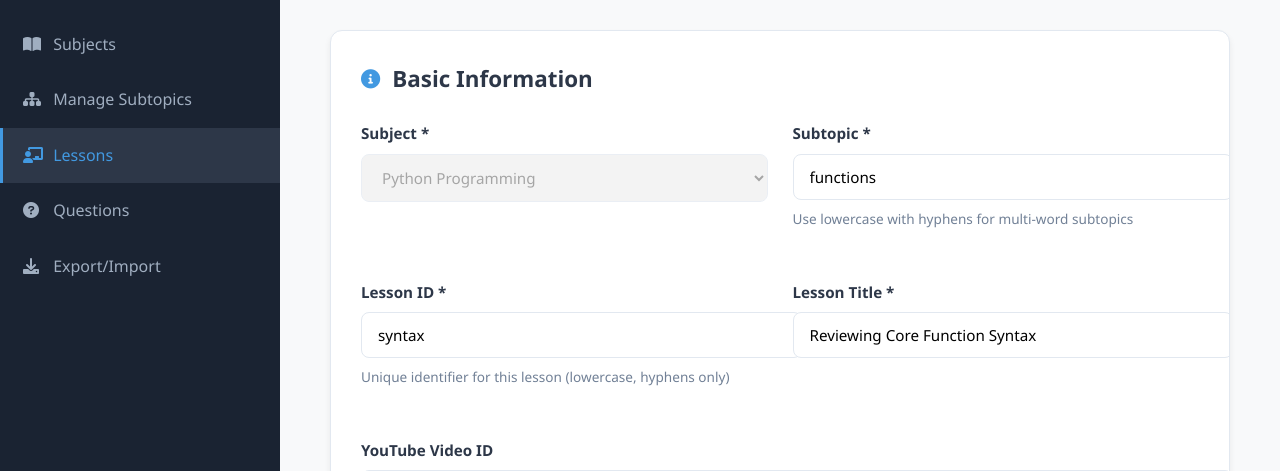
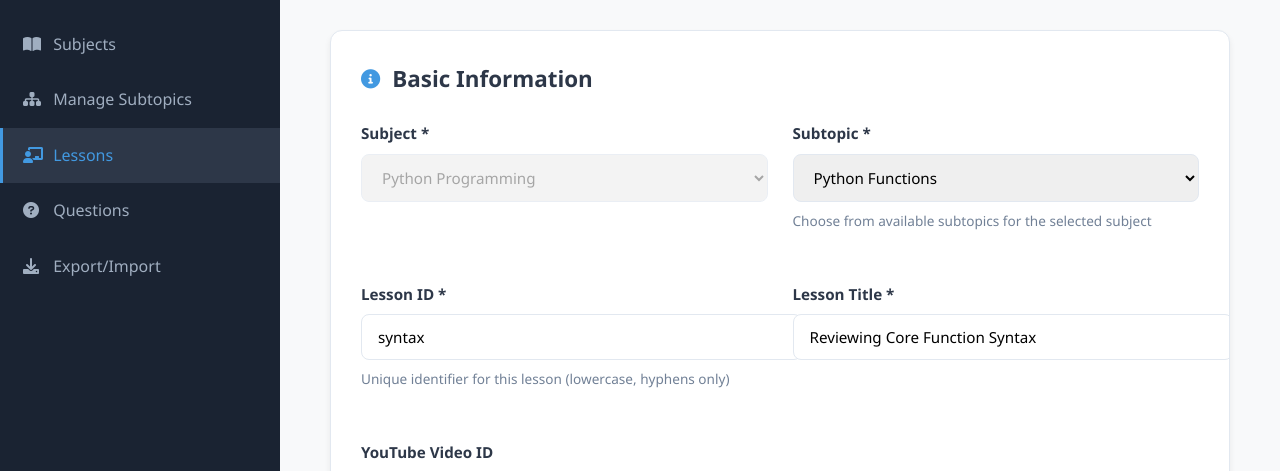
Before and after one commit to beattytyler/Self-Paced-RPG, a Flask app: page /admin/lessons/python/functions/syntax/edit in a window 1280 px wide. Shown: the part 164-635 px from the top of the page. Run offline with Flask 3, Linux system fonts and the light colour scheme.

Commit message:
drop down menu for subtopics

```diff
--- a/self-paced-learning/app.py
+++ b/self-paced-learning/app.py
@@ -2080,6 +2080,18 @@ def admin_edit_lesson(subject, subtopic, lesson_id):
             with open(subjects_path, "r", encoding="utf-8") as f:
                 subjects = json.load(f).get("subjects", {})
 
+        # Get subtopics for the current subject
+        subject_subtopics = {}
+        subject_config = data_loader.load_subject_config(subject)
+        if subject_config and "subtopics" in subject_config:
+            for subtopic_id, subtopic_data in subject_config["subtopics"].items():
+                subject_subtopics[subtopic_id] = {
+                    "name": subtopic_data.get(
+                        "name", subtopic_id.replace("-", " ").title()
+                    ),
+                    "order": subtopic_data.get("order", 0),
+                }
+
         return render_template(
             "admin/create_lesson.html",
             subjects=subjects,
@@ -2088,6 +2100,7 @@ def admin_edit_lesson(subject, subtopic, lesson_id):
             subject=subject,
             subtopic=subtopic,
             lesson_id=lesson_id,
+            subject_subtopics=subject_subtopics,
         )
 
     except Exception as e:
@@ -2107,6 +2120,30 @@ def admin_delete_lesson(subject, subtopic, lesson_id):
     except Exception as e:
         app.logger.error(f"Error deleting lesson: {e}")
         return jsonify({"error": str(e)}), 500
+
+
+@app.route("/api/subjects/<subject_id>/subtopics", methods=["GET"])
+def get_subject_subtopics(subject_id):
+    """Get subtopics for a specific subject."""
+    try:
+        subject_config = data_loader.load_subject_config(subject_id)
+        if not subject_config or "subtopics" not in subject_config:
+            return jsonify({"subtopics": {}})
+
+        # Return only the subtopic names and IDs for the dropdown
+        subtopics = {}
+        for subtopic_id, subtopic_data in subject_config["subtopics"].items():
+            subtopics[subtopic_id] = {
+                "name": subtopic_data.get(
+                    "name", subtopic_id.replace("-", " ").title()
+                ),
+                "order": subtopic_data.get("order", 0),
+            }
+
+        return jsonify({"subtopics": subtopics})
+    except Exception as e:
+        app.logger.error(f"Error loading subtopics for subject {subject_id}: {e}")
+        return jsonify({"error": "Failed to load subtopics"}), 500
 
 
 @app.route("/admin/lessons/<subject>/<subtopic>")
--- a/self-paced-learning/data/subjects.json
+++ b/self-paced-learning/data/subjects.json
@@ -2,7 +2,7 @@
   "subjects": {
     "python": {
       "name": "Python Programming",
-      "description": "Master Python from basics to advanced topics including functions, loops, data structures, and more.",
+      "description": "Complete Python learning path from basics to advanced concepts",
       "icon": "fab fa-python",
       "color": "#3776ab",
       "status": "active",
--- a/self-paced-learning/data/subjects/python/subject_config.json
+++ b/self-paced-learning/data/subjects/python/subject_config.json
@@ -109,6 +109,7 @@
     "function return values",
     "recursive functions",
     "error handling",
-    "test"
+    "test",
+    "python syntax"
   ]
 }
--- a/self-paced-learning/templates/admin/create_lesson.html
+++ b/self-paced-learning/templates/admin/create_lesson.html
@@ -64,10 +64,18 @@
 
                             <div class="form-group">
                                 <label for="subtopic">Subtopic *</label>
-                                <input type="text" id="subtopic" name="subtopic" required
-                                       placeholder="e.g., functions, loops, data-structures"
-                                       {% if edit_mode %}value="{{ subtopic }}" readonly{% endif %}>
-                                <small>Use lowercase with hyphens for multi-word subtopics</small>
+                                <select id="subtopic" name="subtopic" required {% if edit_mode %}disabled{% endif %}>
+                                    <option value="">Select Subtopic</option>
+                                    {% if edit_mode and subject_subtopics %}
+                                        {% for subtopic_id, subtopic_data in subject_subtopics.items() %}
+                                            <option value="{{ subtopic_id }}"
+                                                    {% if subtopic_id == subtopic %}selected{% endif %}>
+                                                {{ subtopic_data.name }}
+                                            </option>
+                                        {% endfor %}
+                                    {% endif %}
+                                </select>
+                                <small>Choose from available subtopics for the selected subject</small>
                             </div>
                         </div>
 
@@ -705,6 +713,57 @@
             {% endif %}
 
             updateContentVisibility();
+
+            // Add subject change handler
+            const subjectSelect = document.getElementById('subject');
+            const subtopicSelect = document.getElementById('subtopic');
+
+            subjectSelect.addEventListener('change', function() {
+                const selectedSubject = this.value;
+
+                // Clear subtopic dropdown
+                subtopicSelect.innerHTML = '<option value="">Select Subtopic</option>';
+                subtopicSelect.disabled = !selectedSubject;
+
+                if (selectedSubject) {
+                    // Fetch subtopics for the selected subject
+                    fetch(`/api/subjects/${selectedSubject}/subtopics`)
+                        .then(response => response.json())
+                        .then(data => {
+                            if (data.subtopics) {
+                                // Sort subtopics by order
+                                const sortedSubtopics = Object.entries(data.subtopics)
+                                    .sort(([,a], [,b]) => (a.order || 0) - (b.order || 0));
+
+                                sortedSubtopics.forEach(([subtopicId, subtopicData]) => {
+                                    const option = document.createElement('option');
+                                    option.value = subtopicId;
+                                    option.textContent = subtopicData.name;
+                                    subtopicSelect.appendChild(option);
+                                });
+                            }
+                        })
+                        .catch(error => {
+                            console.error('Error loading subtopics:', error);
+                            alert('Error loading subtopics. Please try again.');
+                        });
+                }
+            });
+
+            // Initially disable subtopic if no subject is selected
+            {% if not edit_mode %}
+                if (!subjectSelect.value) {
+                    subtopicSelect.disabled = true;
+                }
+            {% endif %}
+
+            // For edit mode, populate subtopics on initial load if subject is already selected
+            {% if edit_mode and subject %}
+                if (subjectSelect.value) {
+                    // The subtopics are already populated via Jinja template in edit mode
+                    subtopicSelect.disabled = false;
+                }
+            {% endif %}
         });
 
         // Add event listeners for content type buttons
```
Also changed, not shown: self-paced-learning/data/subjects/josh/test/lesson_plans.json (+22 -0 lines), self-paced-learning/data/subjects/josh/test2/lesson_plans.json (+36 -1 lines), self-paced-learning/data/subjects/test2/test2/lesson_plans.json (+38 -1 lines).
